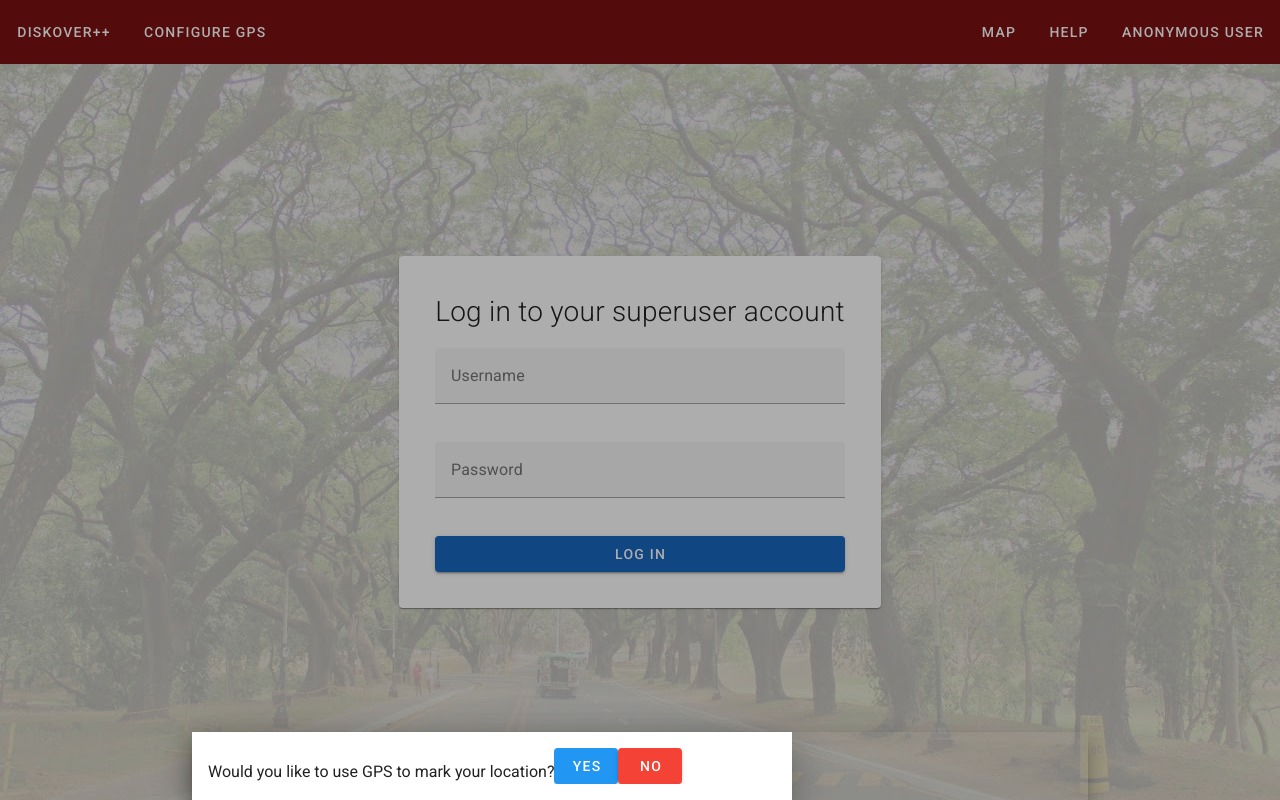
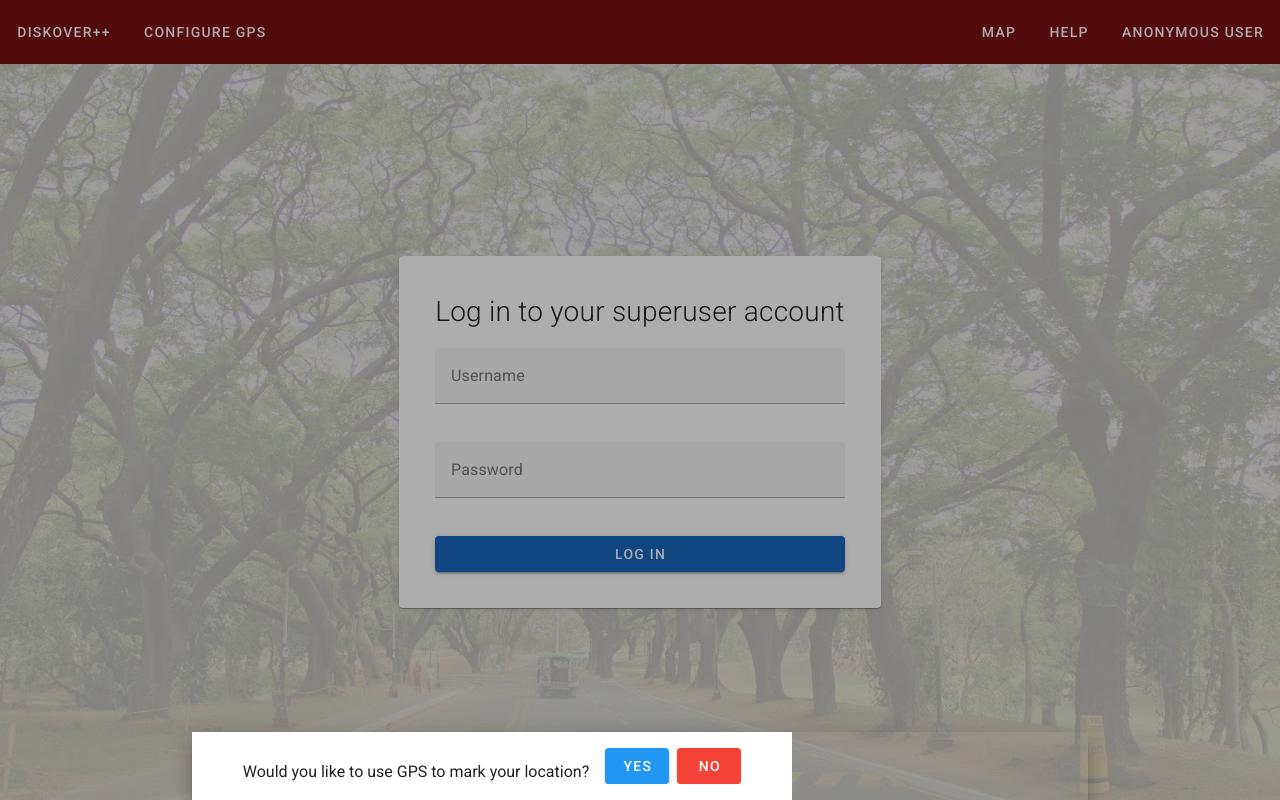
Before and after one commit to diskoverdiliman/diskoverdiliman, a Vue app in the folder frontend/: page /login in a window 1280 px wide. Both pictures are taken after a click on the button "CONFIGURE GPS". Built offline with nearby package versions, Linux system fonts and the light colour scheme; no server answers.

Commit message:
fix: GPS Modals

```diff
--- a/frontend/src/components/map/GpsMapHidden.vue
+++ b/frontend/src/components/map/GpsMapHidden.vue
@@ -7,9 +7,9 @@
         <div class="display-1 pt-3">{{ gpsQuestionText }}</div>
         <v-layout>
           <!-- call for geolocation when Yes is clicked -->
-          <v-btn color="blue" dark @click="callGeolocation">Yes</v-btn>
+          <v-btn color="blue ml-4" dark @click="callGeolocation">Yes</v-btn>
           <!-- forefeit geolocation permissions when No is clicked -->
-          <v-btn color="red" dark @click="forfeitPermissionToMark">No</v-btn>
+          <v-btn color="red ml-2" dark @click="forfeitPermissionToMark">No</v-btn>
         </v-layout>
       </v-layout>
     </BottomModal>
@@ -17,19 +17,19 @@
     <div id="hidden-map" :style="{ display: 'none' }"></div>
     <!-- Center modal for confirming GPS permission despite proximity from UP Diliman -->
     <CenterModal :isVisible="isCenterModalVisible" @close="setCenterModal(false)">
-      <v-layout column align-content-space-around class="red lighten-4 text-xs-center">
+      <v-container class="red lighten-4 text-center d-flex flex-column align-center justify-center">
         <v-card-title class="headline">Confirmation</v-card-title>
         <v-col class="headline amber lighten-4 py-3">
           Your current location doesn't appear to be in UP Diliman
         </v-col>
         <v-col class="title pt-2">Continue GPS anyway?</v-col>
-        <v-layout justify-center>
+        <v-row class="justify-center mt-4">
           <!-- confirm geolocation marking permissions when Yes is clicked -->
-          <v-btn color="blue" dark @click="grantPermissionToMark">Yes</v-btn>
+          <v-btn color="blue mr-1" dark @click="grantPermissionToMark">Yes</v-btn>
           <!-- abstain from granting geolocation marking permissions if No is clicked -->
-          <v-btn color="red" dark @click="setCenterModal(false)">No</v-btn>
-        </v-layout>
-      </v-layout>
+          <v-btn color="red ml-1" dark @click="setCenterModal(false)">No</v-btn>
+        </v-row>
+      </v-container>
     </CenterModal>
   </div>
 </template>
--- a/frontend/src/components/ui/BottomModal.vue
+++ b/frontend/src/components/ui/BottomModal.vue
@@ -1,8 +1,13 @@
 <template>
   <!-- renders a modal anchored to the bottom, visibility controlled by myVisible -->
   <div class="text-xs-center">
-    <v-bottom-sheet inset v-model="myVisible" class="bottom-sheet-custom">
-      <v-sheet class="pa-4" max-width="600px" max-height="50vh"> <!-- Set max-width and max-height -->
+    <v-bottom-sheet
+      inset
+      v-model="myVisible"
+      class="bottom-sheet-custom"
+      elevation="0"
+    >
+      <v-sheet class="pa-4 d-flex flex-column align-center" max-width="600px" max-height="50vh">
         <slot></slot>
       </v-sheet>
     </v-bottom-sheet>
@@ -33,8 +38,16 @@ export default {
 
 <style scoped>
 .bottom-sheet-custom {
-  max-height: 50vh; /* Adjust the height as needed */
-  overflow: hidden; /* Remove scroll bars */
-  bottom: 20vh !important; /* Adjust the bottom position to move it up */
+  max-height: 50vh;
+  overflow: hidden;
+  bottom: 20vh !important;
+  box-shadow: none !important;
+  background-color: transparent !important;
+}
+
+.v-sheet {
+  box-shadow: none !important;
+  background-color: white !important; /* or your desired color */
+  border: none !important;
 }
 </style>
```
